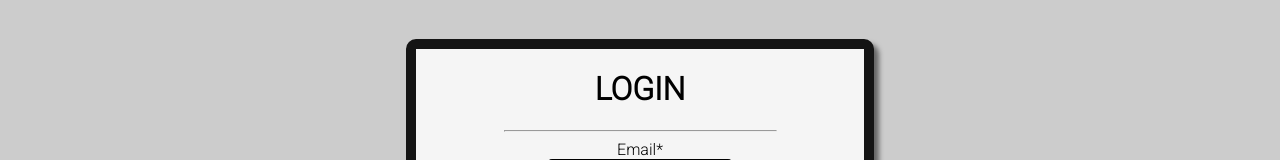
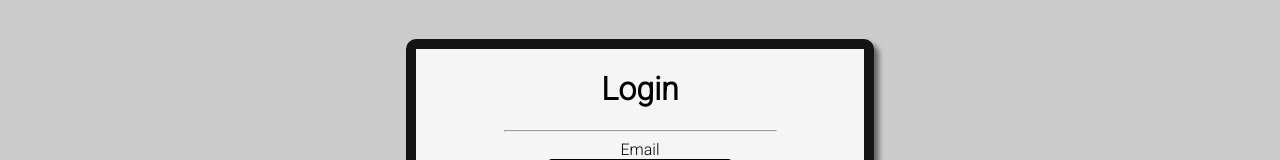
Before and after one commit to benztimm/csc648-03-fa22-team04, a React (Create React App) app in the folder application/frontend/: page /login in a window 1280 px wide. Shown: the part 151-311 px from the top of the page. Built offline with nearby package versions, Linux system fonts and the light colour scheme.

Commit message:
Fixed some text in login

```diff
--- a/application/frontend/src/components/pages/login.js
+++ b/application/frontend/src/components/pages/login.js
@@ -14,13 +14,13 @@ const Login = ({setLoginOpen, setRegisterOpen}) =>{
         <div className='darkBG' onClick={() => setLoginOpen(false)}/>
             <div className='form-container-lr'>
             <div className='modal-form'>
-                <form className="forms"><h1>LOGIN</h1><hr></hr>
+                <form className="forms"><h1>Login</h1><hr></hr>
                     <label>
-                        Email*<br></br>
+                        Email<br></br>
                         <input type="email" name="email" required className="forms" />
                     </label><br /><br />
                     <label>
-                        Password*<br />
+                        Password<br />
                         <input type="password" name="password" required className="forms" />
                     </label><br />
                     <u>Forgot Password?</u>
```
